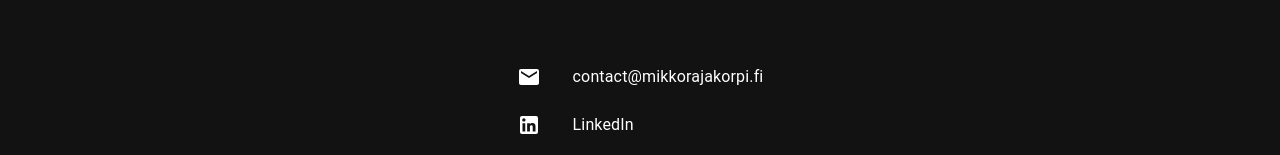
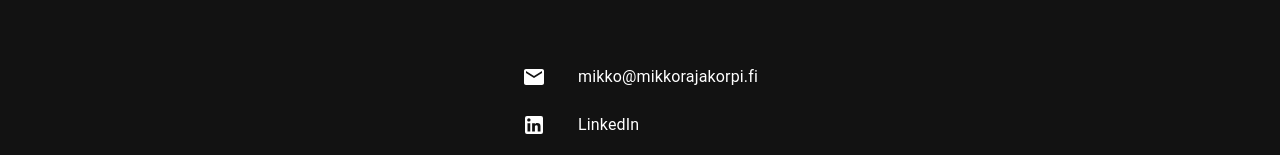
Before and after one commit to mikkolikoli/personal-homepage, a Next.js app: page /contact in a window 1280 px wide. Shown: the part 187-342 px from the top of the page. Built offline with nearby package versions, Linux system fonts and the light colour scheme.

Commit message:
change email on contact page

```diff
--- a/src/app/contact/page.tsx
+++ b/src/app/contact/page.tsx
@@ -25,7 +25,7 @@ export default function ContactPage() {
       </Typography>
 
       <List>
-        <IconListItem link to="mailto:contact@mikkorajakorpi.fi" content="contact@mikkorajakorpi.fi">
+        <IconListItem link to="mailto:mikko@mikkorajakorpi.fi" content="mikko@mikkorajakorpi.fi">
           <EmailIcon />
         </IconListItem>
 
```
